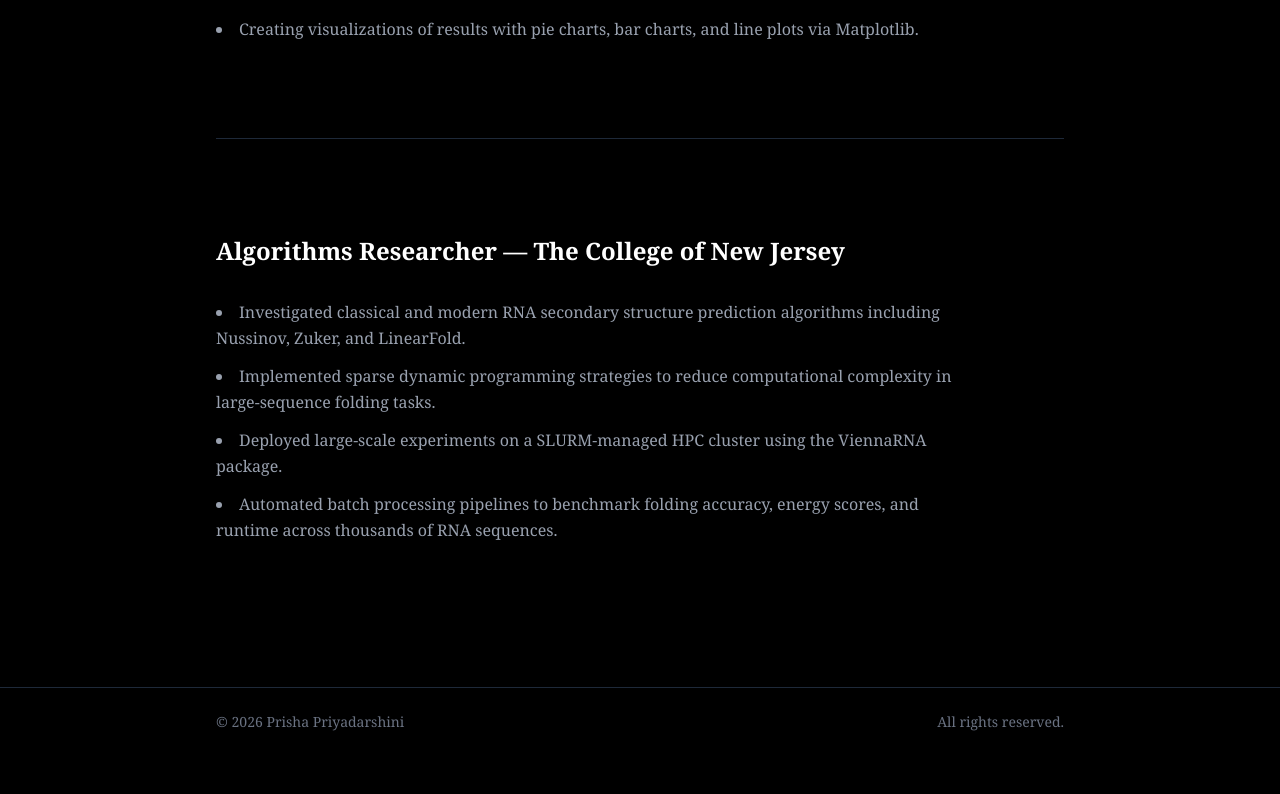
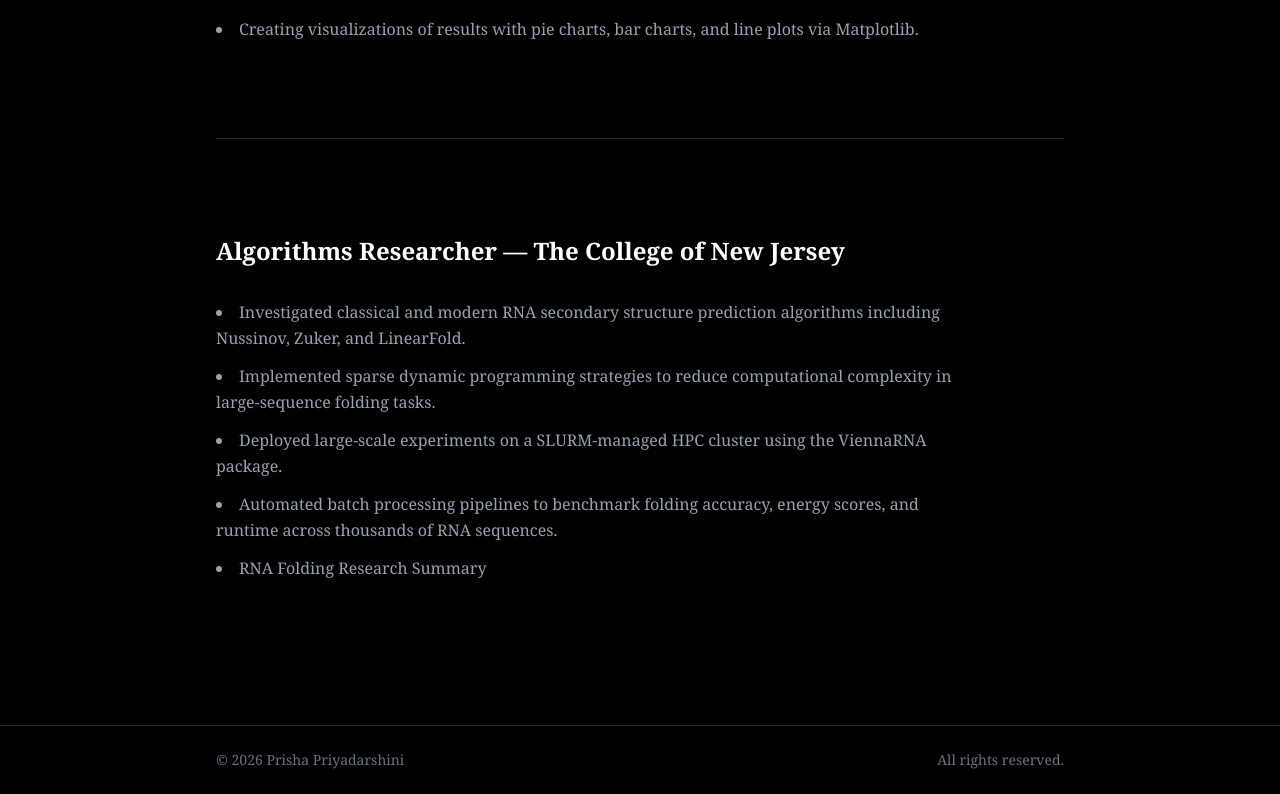
Before and after one commit to priyadp1/Website, a Next.js app in the folder prisha-portfolio/: page /research in a window 1280 px wide. Shown: the part 1450-2244 px from the top of the page. Before the commit the page ends 2206 px from the top, so only its background shows below. Built offline with nearby package versions, Linux system fonts and the light colour scheme.

Commit message:
Edited Website

```diff
--- a/prisha-portfolio/src/app/page.tsx
+++ b/prisha-portfolio/src/app/page.tsx
@@ -16,7 +16,7 @@ export default function Home() {
           <p>
             I study <span className="text-white font-medium">multi-agent consensus formation</span>,
             <span className="text-white font-medium"> multimodal machine learning</span>, and
-            <span className="text-white font-medium"> interpretable AI</span>.
+            <span className="text-white font-medium"> interpretable ML</span>.
             My work investigates how structured reasoning and reliable behavior
             emerge in large-scale models.
           </p>
--- a/prisha-portfolio/src/app/publications/page.tsx
+++ b/prisha-portfolio/src/app/publications/page.tsx
@@ -18,7 +18,7 @@ export default function Publications() {
 
         <div>
           <h2 className="text-2xl font-semibold text-white">
-            DynaStride: Dynamic Stride Windowing with Multimodal Chain-of-Thought
+            DynaStride: Dynamic Stride Windowing with MMCoT for Instructional Multi-Scene Captioning
           </h2>
 
           <p className="text-sm text-gray-500 mt-2 tracking-wide">
--- a/prisha-portfolio/src/app/research/page.tsx
+++ b/prisha-portfolio/src/app/research/page.tsx
@@ -137,6 +137,16 @@ export default function Research() {
             Automated batch processing pipelines to benchmark folding accuracy,
             energy scores, and runtime across thousands of RNA sequences.
           </li>
+          <li>
+            <a
+              href="/RNAFoldingResearch.pdf"
+              target="_blank"
+              rel="noopener noreferrer"
+              className="hover:text-white transition-colors"
+            >
+              RNA Folding Research Summary
+            </a>
+          </li>
         </ul>
       </section>
 
```
Also changed, not shown: 2 other files (tests, documents, lock files or other folders).
